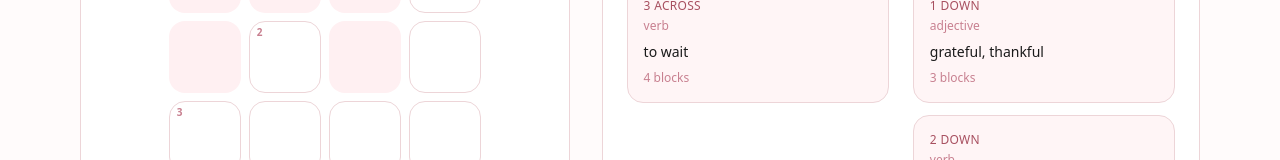
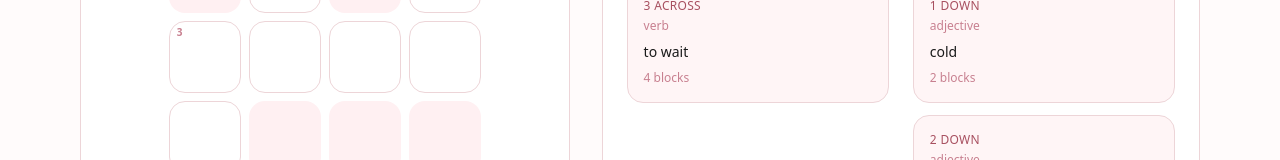
Before and after one commit to hamilcar1026/hard-korean-app, a Next.js app: page /crossword in a window 1280 px wide. Shown: the part 523-683 px from the top of the page. Built offline with nearby package versions, Linux system fonts and the light colour scheme; no server answers.

Commit message:
Improve crossword puzzle selection

```diff
--- a/src/app/crossword/page.tsx
+++ b/src/app/crossword/page.tsx
@@ -31,6 +31,8 @@ type CrosswordPuzzle = {
   height: number
   cells: Cell[]
   placements: Placement[]
+  intersectionCount: number
+  qualityScore: number
 }
 
 const LEVELS = [1, 2, 3, 4, 5, 6]
@@ -234,6 +236,7 @@ function assignNumbers(placements: Placement[]) {
 function buildPuzzleFromPlacements(placements: Placement[]): CrosswordPuzzle {
   const normalized = assignNumbers(normalizePuzzle(placements))
   const cells = new Map<string, Cell>()
+  let intersectionCount = 0
 
   normalized.forEach((placement) => {
     splitBlocks(placement.answer).forEach((block, index) => {
@@ -241,6 +244,10 @@ function buildPuzzleFromPlacements(placements: Placement[]): CrosswordPuzzle {
       const col = placement.col + (placement.orientation === 'across' ? index : 0)
       const key = getCellKey(row, col)
       const current = cells.get(key)
+
+      if (current) {
+        intersectionCount += 1
+      }
 
       cells.set(key, {
         row,
@@ -253,12 +260,24 @@ function buildPuzzleFromPlacements(placements: Placement[]): CrosswordPuzzle {
 
   const maxRow = Math.max(...[...cells.values()].map((cell) => cell.row))
   const maxCol = Math.max(...[...cells.values()].map((cell) => cell.col))
+  const width = maxCol + 1
+  const height = maxRow + 1
+  const occupiedCount = cells.size
+  const area = width * height
+  const density = occupiedCount / area
+  const qualityScore =
+    intersectionCount * 30 +
+    normalized.length * 18 +
+    Math.round(density * 100) -
+    area
 
   return {
-    width: maxCol + 1,
-    height: maxRow + 1,
+    width,
+    height,
     cells: [...cells.values()],
     placements: normalized.sort((a, b) => (a.number ?? 0) - (b.number ?? 0) || a.orientation.localeCompare(b.orientation)),
+    intersectionCount,
+    qualityScore,
   }
 }
 
@@ -281,6 +300,7 @@ function tryGeneratePuzzle(level: number): CrosswordPuzzle | null {
   const pool = shuffle(vocabData.filter((item) => item.level === level && isGoodCrosswordWord(item))).slice(0, 48)
 
   if (pool.length < TARGET_WORD_COUNT) return null
+  let bestPuzzle: CrosswordPuzzle | null = null
 
   for (let attempt = 0; attempt < MAX_ATTEMPTS; attempt += 1) {
     const placements: Placement[] = [
@@ -334,12 +354,23 @@ function tryGeneratePuzzle(level: number): CrosswordPuzzle | null {
       }
 
       if (placements.length === TARGET_WORD_COUNT) {
-        return buildPuzzleFromPlacements(placements)
+        const puzzle = buildPuzzleFromPlacements(placements)
+        const isBetter =
+          !bestPuzzle ||
+          puzzle.qualityScore > bestPuzzle.qualityScore ||
+          (puzzle.qualityScore === bestPuzzle.qualityScore &&
+            puzzle.intersectionCount > bestPuzzle.intersectionCount)
+
+        if (isBetter) {
+          bestPuzzle = puzzle
+        }
+
+        break
       }
     }
   }
 
-  return null
+  return bestPuzzle
 }
 
 const INITIAL_LEVEL = 1
```
